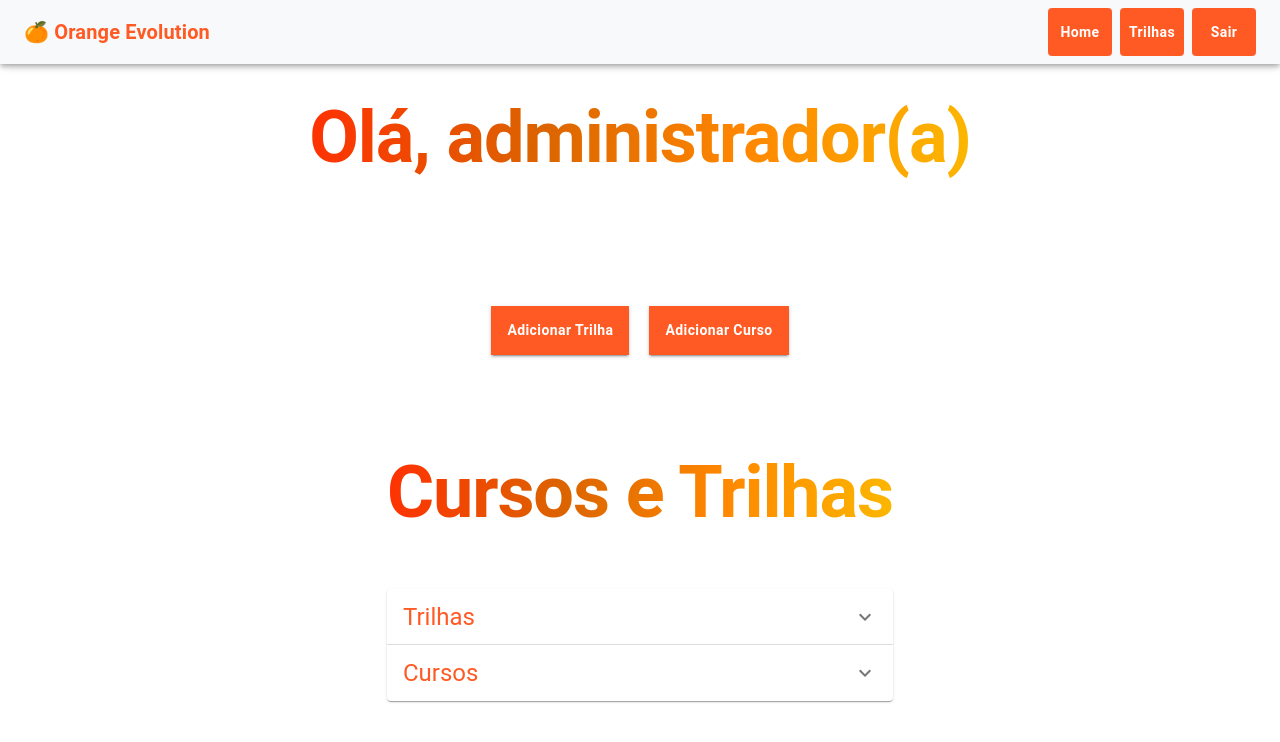
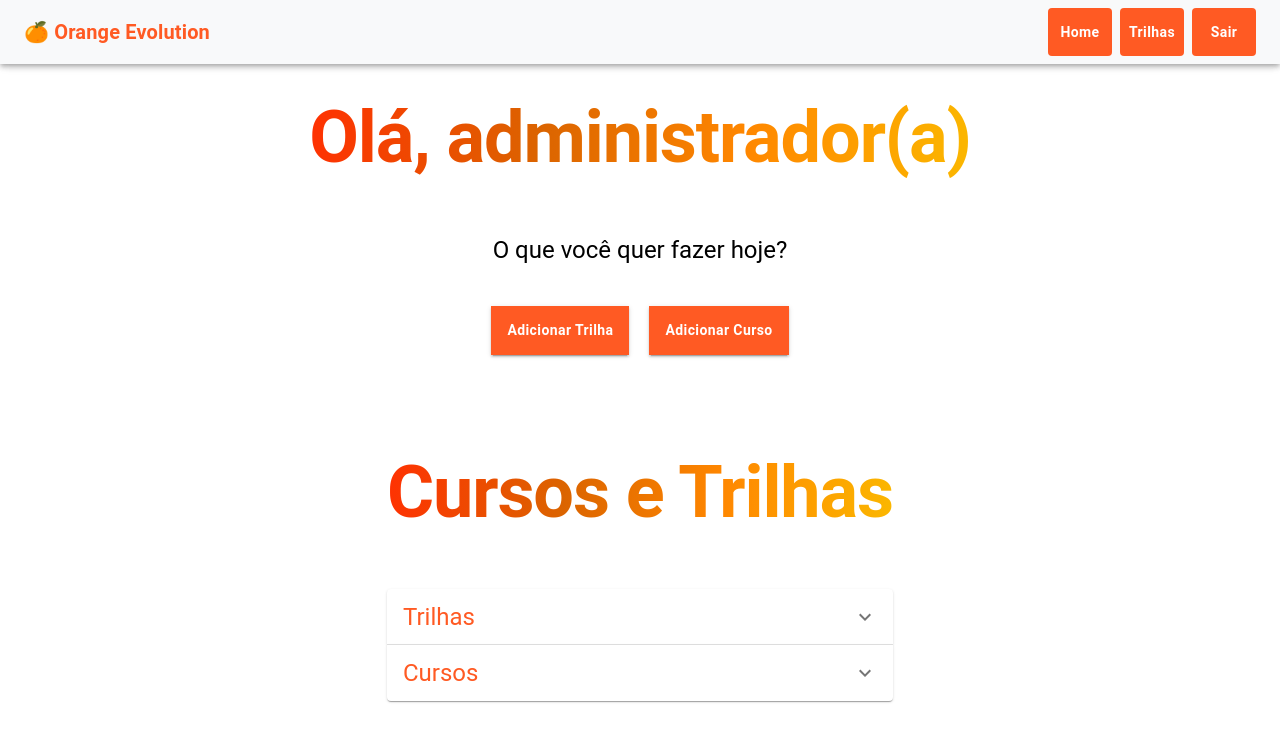
Before and after one commit to squad34-2022/hackathon_squad34_frontend, a React (Vite) app: page /admindashboard in a window 1280 px wide. Shown: the top 742 px of the page. Built offline with nearby package versions, Linux system fonts and the light colour scheme.

Commit message:
:bugfix: fix: Fixing typography colors

```diff
--- a/src/pages/AdminDashboard/AdminDashboard.jsx
+++ b/src/pages/AdminDashboard/AdminDashboard.jsx
@@ -38,7 +38,7 @@ function AdminDashboard() {
         <Grid item xs={6} alignItems="center" textAlign="center" marginTop={12}>
           <Box>
             <Typography variant="h1">Olá, administrador(a)</Typography>
-            <Typography variant="h5" className="color-white">
+            <Typography variant="h5">
               O que você quer fazer hoje?
             </Typography>
           </Box>
--- a/src/pages/AdminDashboard/adminDashboard.css
+++ b/src/pages/AdminDashboard/adminDashboard.css
@@ -1,8 +1,3 @@
-.admin-dash-h1 {
-  padding-bottom: 0px !important;
-  padding-top: 80px;
-}
-
 .admin-dash-btn {
   margin-right: 20px !important;
 }
```
